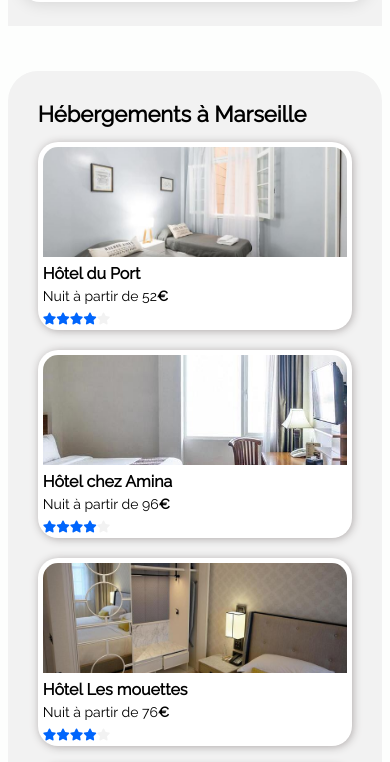
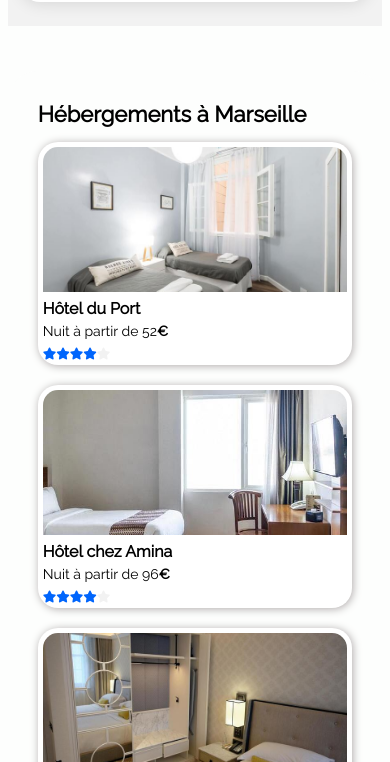
Before and after one commit to Neeemos/BelfiEnzo_2_122023, a plain HTML site: page index.html in a window 390 px wide. Shown: the part 1236-1998 px from the top of the page. Drawn offline with Linux system fonts and the light colour scheme.

Commit message:
Add files via upload

```diff
--- a/css/styles.css
+++ b/css/styles.css
@@ -448,7 +448,7 @@ img {
 
 	.hotel {
 		display: flex;
-		background-color: #f2f2f2;
+		background-color: #fdfefd;
 		border-radius: 30px;
 		flex-basis: 65%;
 		justify-content: space-between;
@@ -471,7 +471,9 @@ img {
 		line-height: 1.4rem;
 		margin-bottom: 20px;
 	}
-
+	.item__img {
+		height: 145px;
+	}
 	.popular {
 		background-color: #F2F2F2;
 		border-radius: 0;
@@ -481,6 +483,10 @@ img {
 
 	.activites {
 		margin: 0 12px
+	}
+
+	.activites__title {
+    width: 30%;
 	}
 
 	.activites__tab {
```
